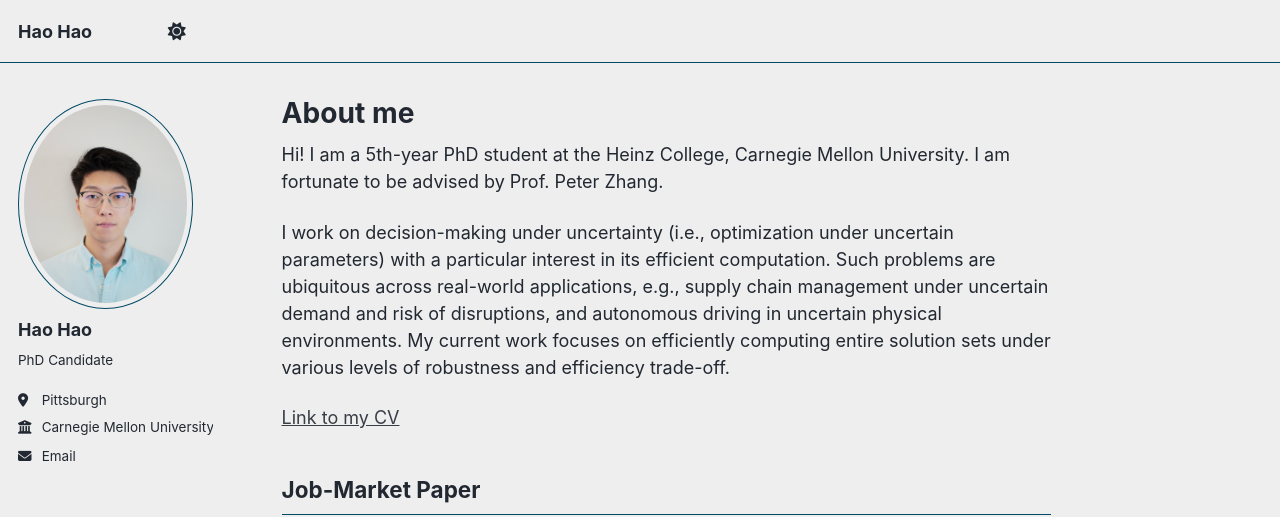
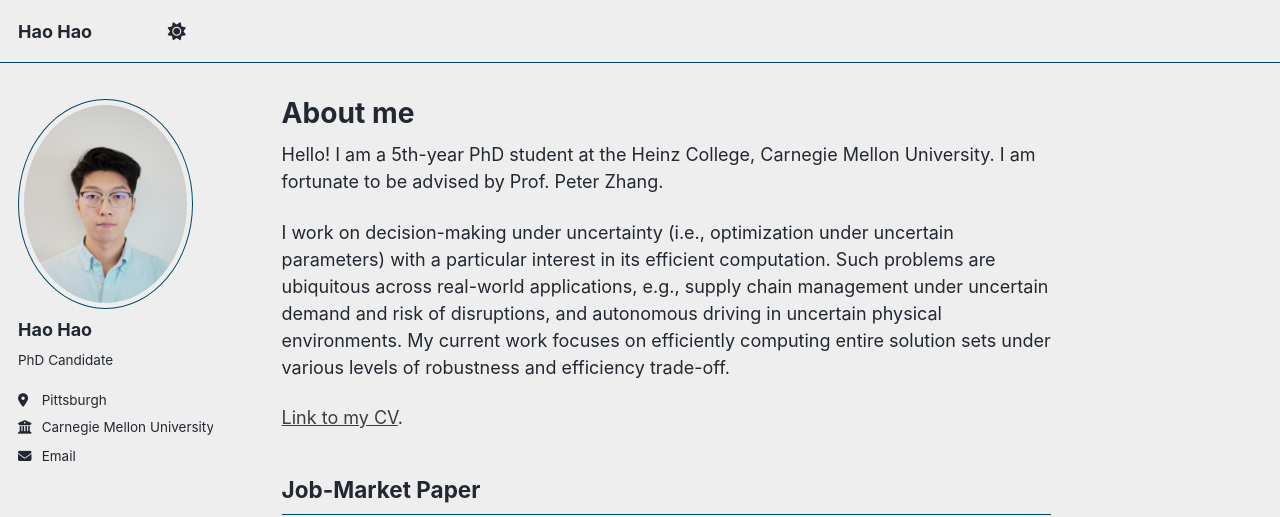
Before and after one commit to haohaocmu/haohaocmu.github.io, a Jekyll site: the page built from _pages/about.md, in a window 1280 px wide and 900 px high. Shown: the top 517 px of the window. Built offline with Jekyll 4.4.1, drawn with Linux system fonts in a browser that asks for light colours; a script that is not in the unit is left out.

Commit message:
Update about.md

```diff
--- a/_pages/about.md
+++ b/_pages/about.md
@@ -7,11 +7,11 @@ redirect_from:
   - /about.html
 ---
 
-Hi! I am a 5th-year PhD student at the Heinz College, Carnegie Mellon University. I am fortunate to be advised by Prof. Peter Zhang.
+Hello! I am a 5th-year PhD student at the Heinz College, Carnegie Mellon University. I am fortunate to be advised by Prof. Peter Zhang.
 
 I work on decision-making under uncertainty (i.e., optimization under uncertain parameters) with a particular interest in its efficient computation. Such problems are ubiquitous across real-world applications, e.g., supply chain management under uncertain demand and risk of disruptions, and autonomous driving in uncertain physical environments. My current work focuses on efficiently computing entire solution sets under various levels of robustness and efficiency trade-off.
 
-[Link to my CV](files/CV_HaoHao.pdf)
+[Link to my CV](https://haohaocmu.github.io/files/CV_HaoHao.pdf).
 
 
 ## Job-Market Paper
```
